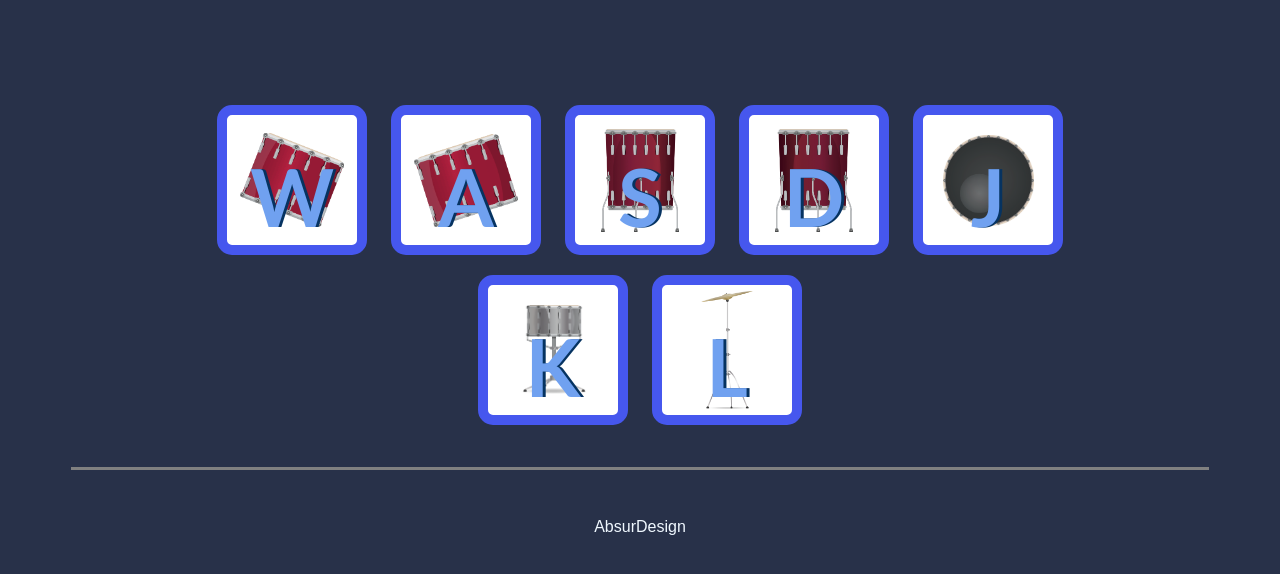
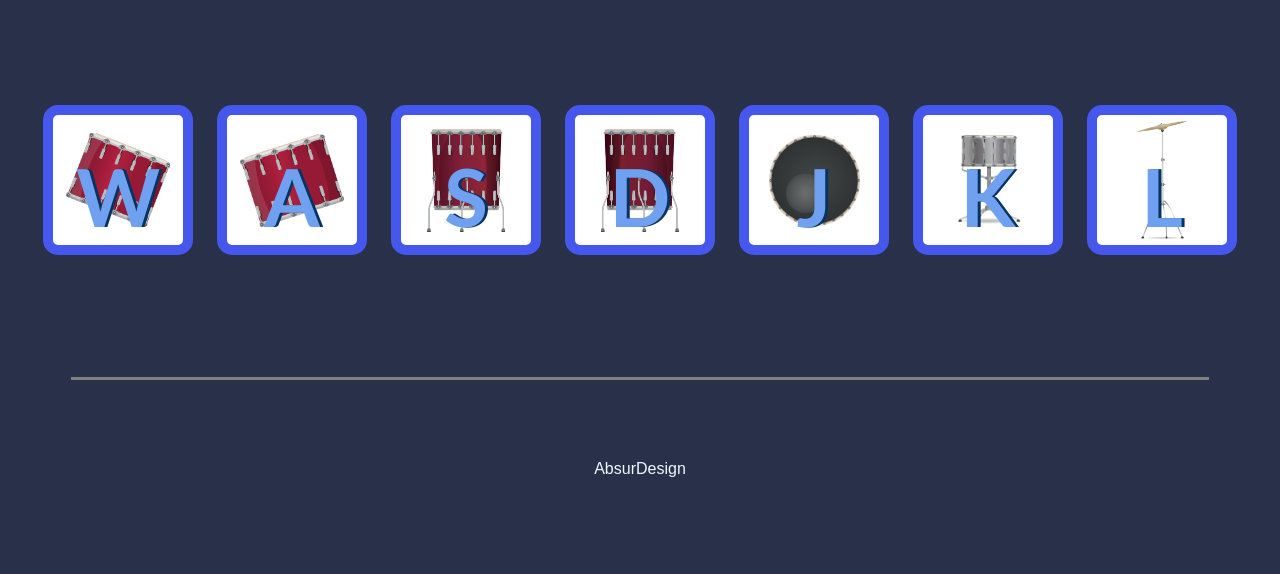
Before and after one commit to ABSURD0/drumKit, a plain HTML site: page index.html in a window 1280 px wide. Shown: the part 182-756 px from the top of the page. Drawn offline with Linux system fonts and the light colour scheme.

Commit message:
Add files via upload

```diff
--- a/styles.css
+++ b/styles.css
@@ -10,6 +10,7 @@ a {
 }
 
 .container{
+  width: 100%;
   display: flex;
   flex-direction: column;
   justify-content: center;
@@ -102,11 +103,12 @@ background-position: center;
   width: 90%;
   height: 0.2rem;
   background-color: grey;
-  margin-bottom: 3rem;
+  margin-top: 5rem;
+  margin-bottom: 5rem;
 }
 
 .set {
-  width: 80%;
+  width: 100%;
   margin-top: 4rem;
   margin-bottom: 2rem;
 
```
